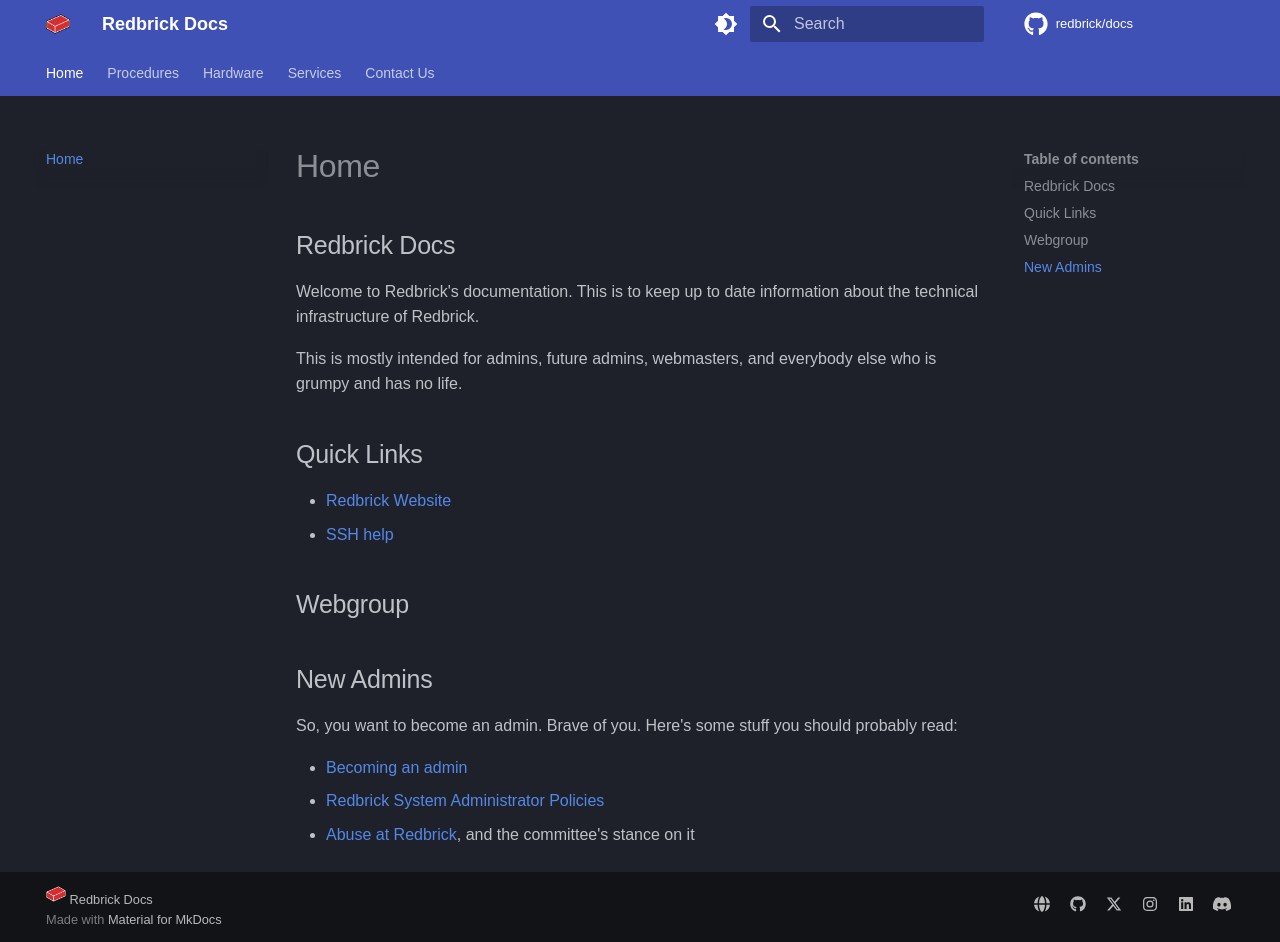
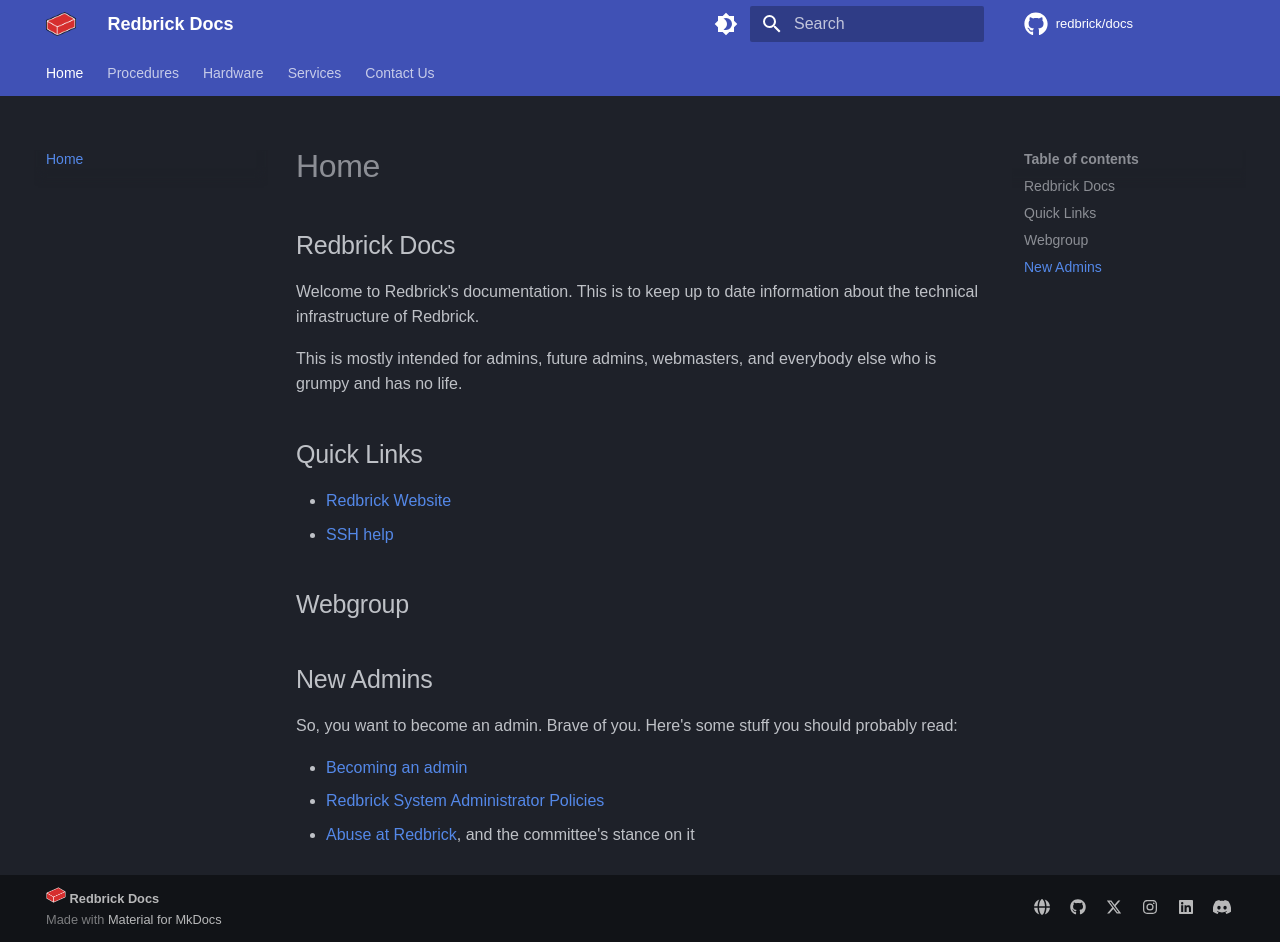
Before and after one commit to redbrick/docs, an MkDocs documentation site: the page built from docs/index.md, in a window 1280 px wide and 942 px high. Built offline with MkDocs 1.6.1 and Material for MkDocs 9.7.7, drawn with Linux system fonts in a browser that asks for light colours; some web fonts are replaced; comment, search, counter and statistics services are not loaded.

Commit message:
make footer name bold, remove whitespace from logo

```diff
--- a/mkdocs.yml
+++ b/mkdocs.yml
@@ -75,7 +75,7 @@
       line_spans: __span
       pygments_lang_class: true
 
-copyright:  <img class="logo" src="/res/logo.png" width="20px"> <a href="https://docs.redbrick.dcu.ie">Redbrick Docs</a>
+copyright:  <img class="logo" src="/res/logo.png" width="20px"> <a href="https://docs.redbrick.dcu.ie"><strong>Redbrick Docs</strong></a>
 
 extra:
   github_org: https://github.com/redbrick
```
Also changed, not shown: docs/res/logo.png.
